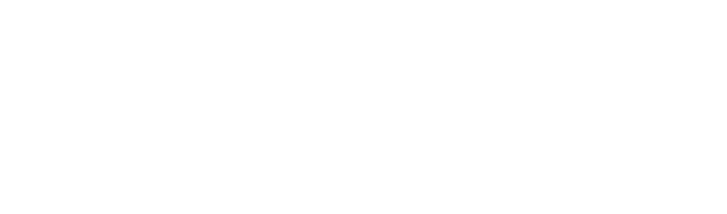
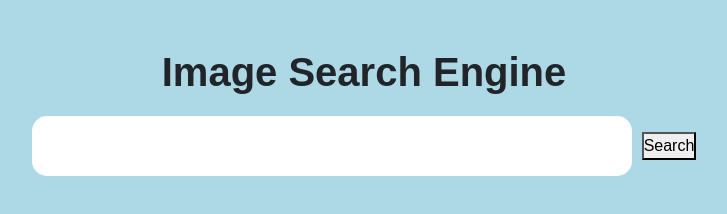
Before and after one commit to CoderCat010/IMAGE-SEARCH-ENGINE-miniDom-project, a plain HTML site: page index.html in a window 1280 px wide. Shown: the whole page, without its empty margins (276-1003 px from the left). Drawn offline with nearby package versions, Linux system fonts and the light colour scheme; a web font is replaced by a local one.

Commit message:
added input feild styls

```diff
--- a/index.html
+++ b/index.html
@@ -3,10 +3,14 @@
 <head>
     <meta charset="UTF-8">
     <meta name="viewport" content="width=device-width, initial-scale=1.0">
-    <title>Img Search Engine</title>
+    <title>Search Engine</title>
 
     <!-- css file -->
     <link rel="stylesheet" href="./style.css">
+
+    <!-- bootstrap -->
+    <link href="https://cdn.jsdelivr.net/npm/bootstrap@5.3.8/dist/css/bootstrap.min.css" rel="stylesheet" integrity="sha384-sRIl4kxILFvY47J16cr9ZwB07vP4J8+LH7qKQnuqkuIAvNWLzeN8tE5YBujZqJLB" crossorigin="anonymous">
+
 
     <!-- saira stencil font -->
     <link rel="preconnect" href="https://fonts.googleapis.com">
@@ -15,9 +19,17 @@
 </head>
 <body>
 
+    <!-- Image title -->
+    <h1 class="text-center pt-5 fw-bolder">Image Search Engine</h1>
 
+    <!-- img container -->
+    <div class="d-flex justify-content-center align-items-center img-container">
+        <!-- serch filed -->
+        <input type="text">
 
-
+        <!-- search button -->
+        <button>Search</button>
+    </div>
 
 
 
--- a/style.css
+++ b/style.css
@@ -4,3 +4,23 @@
     box-sizing: border-box;
     font-family: "Saira Stencil", sans-serif;
 }
+
+body{
+    background-color: lightblue !important;
+}
+
+.img-container{
+    gap: 10px;
+    margin-top: 20px;
+}
+
+.img-container input{
+    text-decoration: none;
+    outline: none;
+    border: none;
+    width: 90%;
+    max-width: 600px;
+    height: 60px;
+    padding-left: 20px;
+    border-radius: 15px;
+}
```
